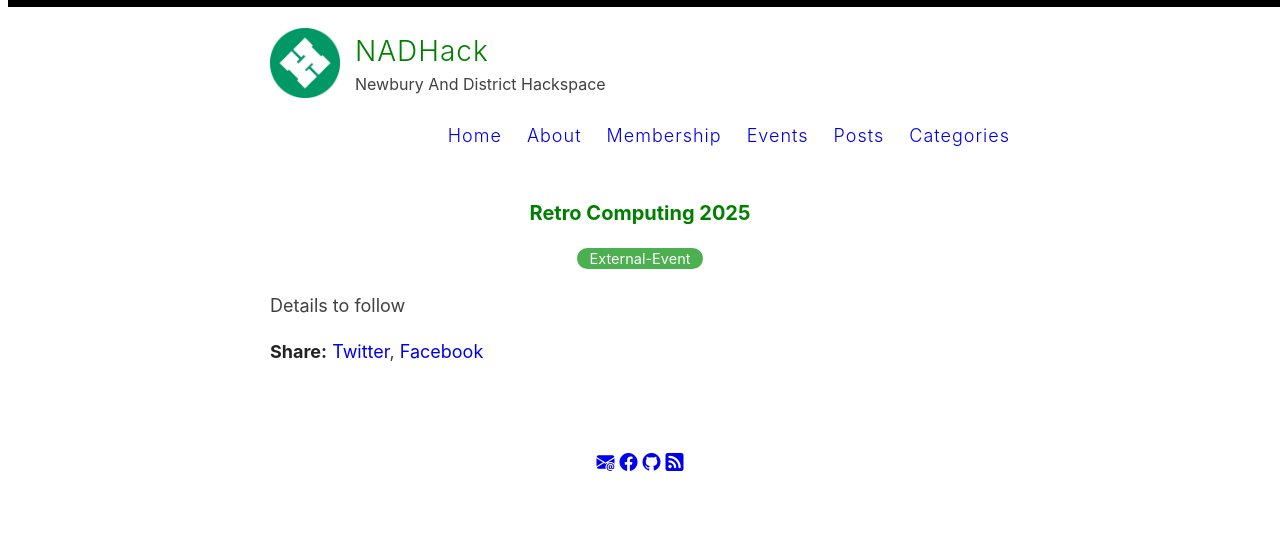
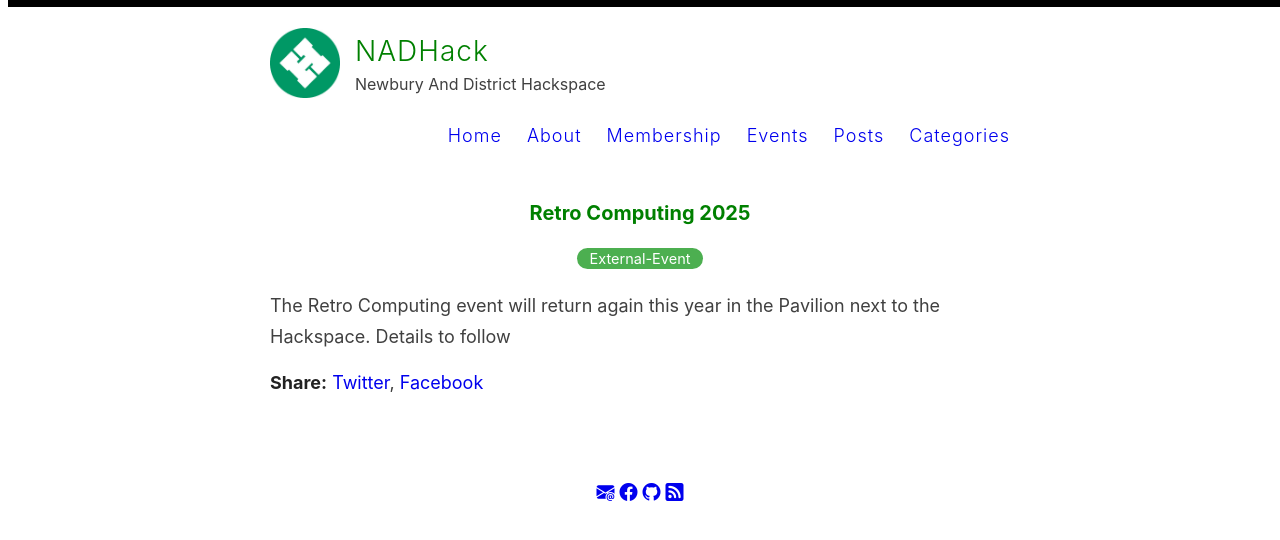
Before and after one commit to nadhack/nadhack.github.io, a Jekyll site: the page built from _events/retro-computing-25.md, in a window 1280 px wide. Shown: the top 540 px of the page. Built offline with Jekyll 4.4.1, drawn with Linux system fonts in a browser that asks for light colours.

Commit message:
Update retro-computing-25.md

```diff
--- a/_events/retro-computing-25.md
+++ b/_events/retro-computing-25.md
@@ -6,5 +6,5 @@ event_date: 18-10-25
 categories: [External-Event]
 excerpt: Keep the date 18th October 2025
 ---
-
+The Retro Computing event will return again this year in the Pavilion next to the Hackspace.
 Details to follow
```
